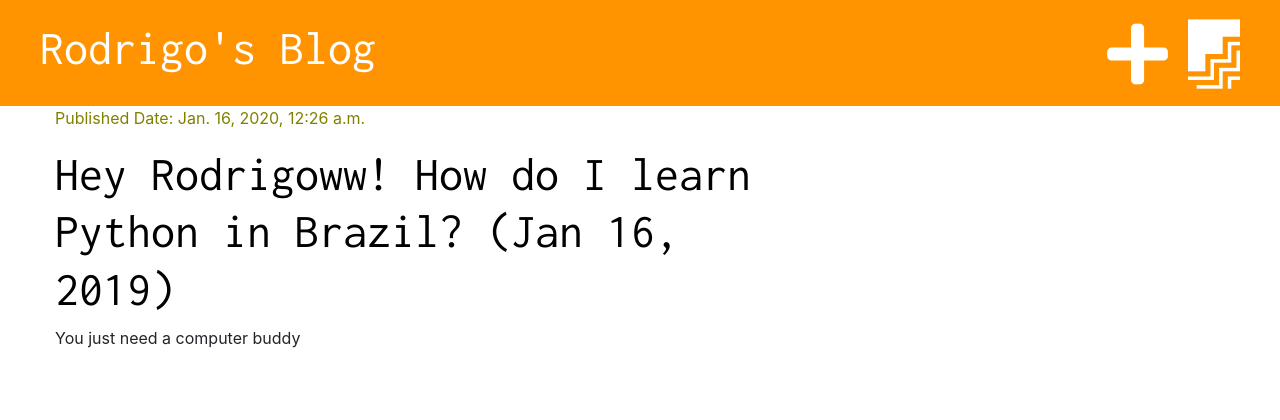
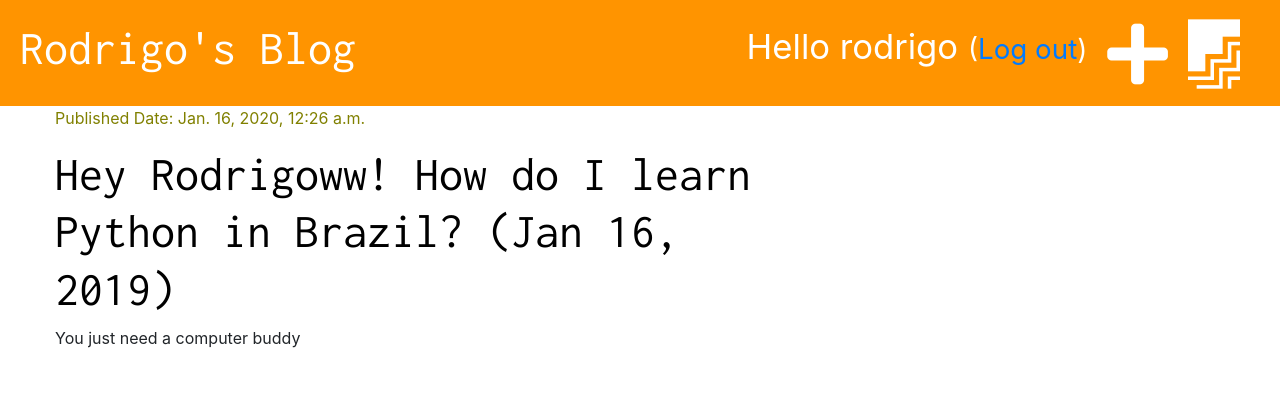
Before and after one commit to engineerGuigo/My-Blog-Django-Project, a Django app: page / in a window 1280 px wide. Shown: the top 420 px of the page. Run offline with Django 3.2, Linux system fonts and the light colour scheme; a user stored in the database is signed in; data comes from the database, SQL or seed files in the repository; both versions use the stored data as it was after the commit; some libraries are stand-ins or nearby versions.

Commit message:
logout functionality

```diff
--- a/myproject/urls.py
+++ b/myproject/urls.py
@@ -15,8 +15,19 @@ Including another URLconf
 """
 from django.contrib import admin
 from django.urls import path, include
+from django.contrib.auth import views as auth_views
 
 urlpatterns = [
     path('admin/', admin.site.urls),
-    path('', include('project.urls'))
+
+    # 127.0.0.1:8000/accounts/login --> local
+    # mydjangosite.com/accounts/login --> online
+    path('accounts/login/', auth_views.LoginView.as_view(template_name="registration/login.html"), name='login'),
+
+    # 127.0.0.1:8000/accounts/logout --> local
+    # mydjangosite.com/accounts/logout --> online
+    path('accounts/logout/', auth_views.LogoutView.as_view(template_name="registration/logout.html"), name='logout', kwargs={'next_page': 'post_list'}),
+
+    # 127.0.0.1:8000/
+    path('', include('project.urls')),
 ]
--- a/project/static/css/project.css
+++ b/project/static/css/project.css
@@ -1,7 +1,7 @@
 .page-header {
     background-color: #ff9400;
     margin-top: 0;
-    padding: 20px 20px 20px 40px;
+    padding: 20px 20px 20px 20px;
 }
 
 .page-header h1, .page-header h1 a{
@@ -39,7 +39,7 @@ h1, h2, h3, h4 {
     float: right;
 }
 
-.top-menu, .top-menu:hover {
+.top-menu {
     color: #ffffff;
     float: right;
     font-size: 26pt;
--- a/project/templates/project/base.html
+++ b/project/templates/project/base.html
@@ -15,14 +15,18 @@
 
 <div class="page-header">
     {% if user.is_authenticated %}
-    <a href="{% url 'post_draft_list' %}" class="top-menu"><i class="fab fa-firstdraft fa-2x"style="color: #ffffff;"></i></a>
-    <a href="{% url 'post_new' %}" class="top-menu"><i class="fas fa-plus fa-2x" style="color: #ffffff;"></i></a>
+        <a href="{% url 'post_draft_list' %}" class="top-menu"><i class="fab fa-firstdraft fa-2x"style="color: #ffffff;"></i></a>
+        <a href="{% url 'post_new' %}" class="top-menu"><i class="fas fa-plus fa-2x" style="color: #ffffff;"></i></a>
+
+        <p class="top-menu">Hello {{ user.username }} <small>(<a href="{% url 'logout' %}">Log out</a>)</small></p>
 
     {% else %}
         <a href="{% url 'login' %}" class="top-menu"><i class="fas fa-sign-in-alt fa-2x" style="color: #ffffff;"></i></a>
 
     {% endif %}
-    <h1><a href="/">Rodrigo's Blog</a></h1>
+
+    <h1>Rodrigo's Blog</h1>
+
 </div>
 
 <div class='content container'>
--- a/project/templates/project/post_detail.html
+++ b/project/templates/project/post_detail.html
@@ -1,5 +1,4 @@
 {% extends 'project/base.html' %}
-
 {% block title %}{{ post.title }}{% endblock %}
 
 {% block content %}
@@ -10,7 +9,7 @@
                 {{ post.published_date }}
             </div>
 
-            {% else %}
+        {% else %}
             <a href="{% url 'post_publish' pk=post.pk %}" class="btn btn-primary">Publish</a>
 
         {% endif %}
--- a/project/urls.py
+++ b/project/urls.py
@@ -1,6 +1,5 @@
 from django.urls import path
 from . import views
-from django.contrib.auth import views as auth_views
 
 urlpatterns = [
     # 127.0.0.1:8000 --> local
@@ -27,8 +26,4 @@ urlpatterns = [
     # mydjangosite.com/post/2/publish --> online
     path('post/<int:pk>/publish/', views.post_publish, name='post_publish'),
 
-    # 127.0.0.1:8000/accounts/login --> local
-    # mydjangosite.com/accounts/login --> online
-    path('accounts/login/', auth_views.LoginView.as_view(template_name="registration/login.html"), name='login'),
-
 ]
--- a/project/views.py
+++ b/project/views.py
@@ -28,7 +28,7 @@ def post_new(request):
             return redirect('post_detail', pk=post.pk)
     else:
         form = PostForm()
-        stuff_for_frontend = {'form': form, 'post': post}
+        stuff_for_frontend = {'form': form}
     return render(request, 'project/post_edit.html', stuff_for_frontend)
 
 @login_required
@@ -36,7 +36,7 @@ def post_edit(request, pk):
     post = get_object_or_404(Post, pk=pk)
     if request.method == 'POST':
 
-        # updating on existing form
+        # updating an existing form
         form = PostForm(request.POST, instance=post)
         if form.is_valid():
             post = form.save(commit=False)
```
Also changed, not shown: project/templates/registration/logout.html (added, +11 -0 lines), db.sqlite3, project/templates/project/post_list.html (line endings or trailing spaces).
